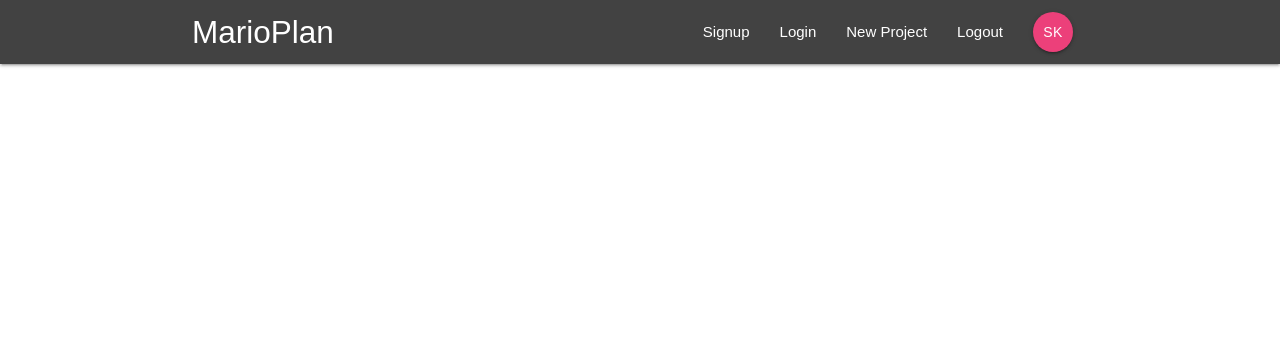
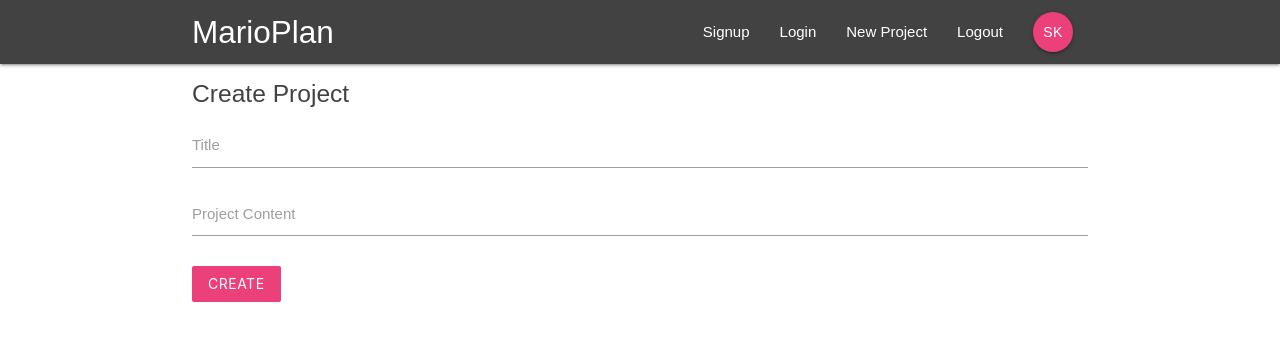
Before and after one commit to smyhk/planner-react-redux, a React (Create React App) app: page /create in a window 1280 px wide. Shown: the top 340 px of the page. Built offline with nearby package versions, Linux system fonts and the light colour scheme.

Commit message:
Implement create project component

```diff
--- a/src/App.js
+++ b/src/App.js
@@ -6,6 +6,7 @@
 import SignUp from './components/auth/SignUp';
 import Navbar from './components/layout/Navbar';
 import Dashboard from './components/dashboard/Dashboard';
+import CreateProject from './components/projects/CreateProject';
 import ProjectDetails from './components/projects/ProjectDetails';
 
 class App extends Component {
@@ -16,9 +17,10 @@
           <Navbar />
           <Switch>
             <Route exact path="/" component={Dashboard} />
-            <Route exact path="/project/:id" component={ProjectDetails} />
             <Route exact path="/signin" component={SignIn} />
             <Route exact path="/signup" component={SignUp} />
+            <Route exact path="/create" component={CreateProject} />
+            <Route exact path="/project/:id" component={ProjectDetails} />
           </Switch>
         </div>
       </Router>
--- a/src/components/projects/CreateProject.js
+++ b/src/components/projects/CreateProject.js
@@ -0,0 +1,48 @@
+import React, { Component } from 'react';
+
+class CreateProject extends Component {
+  constructor(state) {
+    super(state);
+    state = {
+      title: '',
+      conent: ''
+    };
+  }
+  handleChange = (e) => {
+    this.setState({
+      [e.target.id]: e.target.value
+    });
+  };
+  handleSubmit = (e) => {
+    e.preventDefault();
+    console.info(this.state);
+  };
+  render() {
+    return (
+      <div className="container">
+        <form onSubmit={this.handleSubmit} className="white">
+          <h5 className="grey-text text-darken-3">Create Project</h5>
+          <div className="input-field">
+            <label htmlFor="title">Title</label>
+            <input type="text" id="title" onChange={this.handleChange} />
+          </div>
+
+          <div className="input-field">
+            <label htmlFor="content">Project Content</label>
+            <textarea
+              className="materialize-textarea"
+              id="content"
+              onChange={this.handleChange}
+            />
+          </div>
+
+          <div className="input-field">
+            <button className="btn pink lighten-1 z-depth-0">Create</button>
+          </div>
+        </form>
+      </div>
+    );
+  }
+}
+
+export default CreateProject;
```
